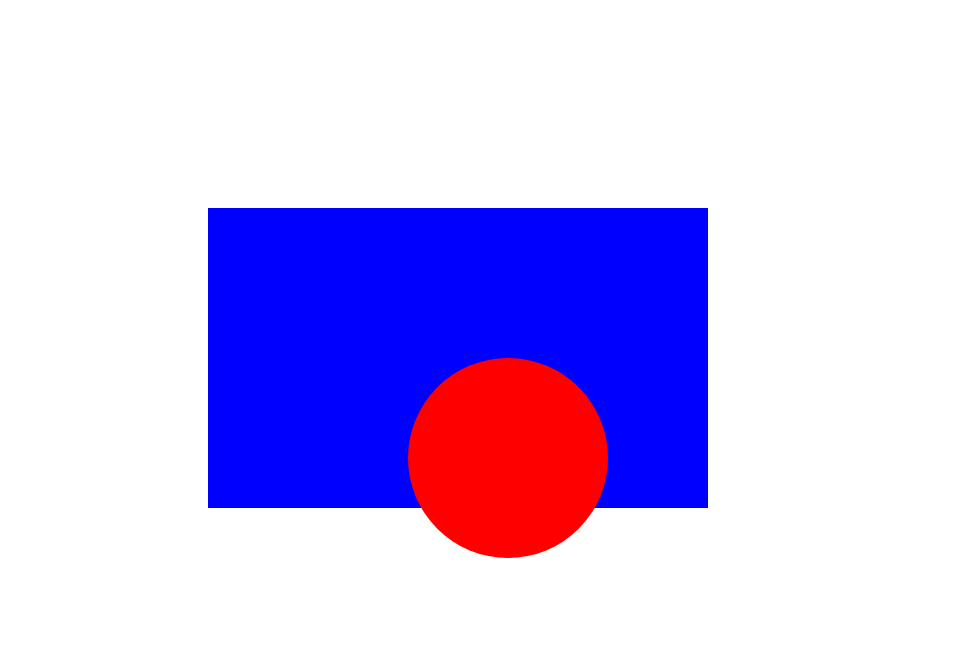
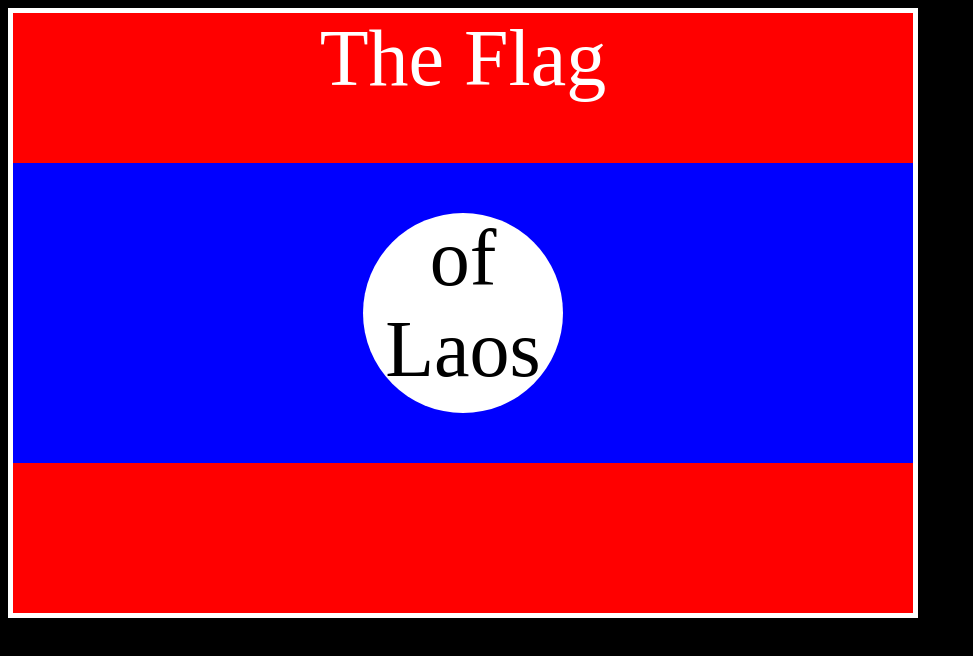
Before and after one commit to sein-pr/Web-Development, a plain HTML site: page index.html in a window 1280 px wide. Shown: the whole page, without its empty margins (0-973 px from the left). Drawn offline with Linux system fonts and the light colour scheme.

Commit message:
CSS Flag of Laos challenge

```diff
--- a/assets/styles/main.css
+++ b/assets/styles/main.css
@@ -1,18 +1,37 @@
-.blue-rectangle{
-  width: 500px;
-  height: 300px;
-  background-color: blue;
+body{
+  background-color: black;
+}
+.flag{
+  background-color: red;
+  width: 900px;
+  height: 600px;
+  border: 5px solid white;
   position: relative;
-  top: 200px;
-  left: 200px;
 }
 
-.red-circle{
+.flag>div{
+  position: absolute;
+  background-color: blue;
+  width: 100%;
+  height: 300px;
+  top: 150px;
+}
+
+.flag>div>div{
+  background-color: white;
+  height: 200px;
+  width: 200px;
   border-radius: 50%;
-  background-color: red;
-  width: 200px;
-  height: 200px;
-  position: absolute;
-  top: 150px;
-  left: 200px;
+  position: relative;
+  top: 50px;
+  left:350px;
 }
+
+p{
+  margin: 0;
+  font-size: 5rem;
+  text-align: center;
+}
+.flag>p{
+  color: white;
+}
--- a/index.html
+++ b/index.html
@@ -8,13 +8,25 @@
   <title>Web development Tutorial</title>
 </head>
 
+<!--
+  IMPORTANT! Do not change any HTML
+Don't add any classes/ids/elements
+Use what you know about combining selectors
+and CSS specificity instead.
+Hint 1: The flag is 900px by 600px and the circle is 200px by 200px.
+Hint 2: You can use CSS inspection to get the colors from
+https://appbrewery.github.io/flag-of-laos/
+-->
+
 <body>
-
-
-  <div class="blue-rectangle">
-    <div class="red-circle"></div>
+  <div class="flag">
+    <p>The Flag</p>
+    <div>
+      <div>
+        <p>of Laos</p>
+      </div>
+    </div>
   </div>
-
 </body>
 
 </html>
```
